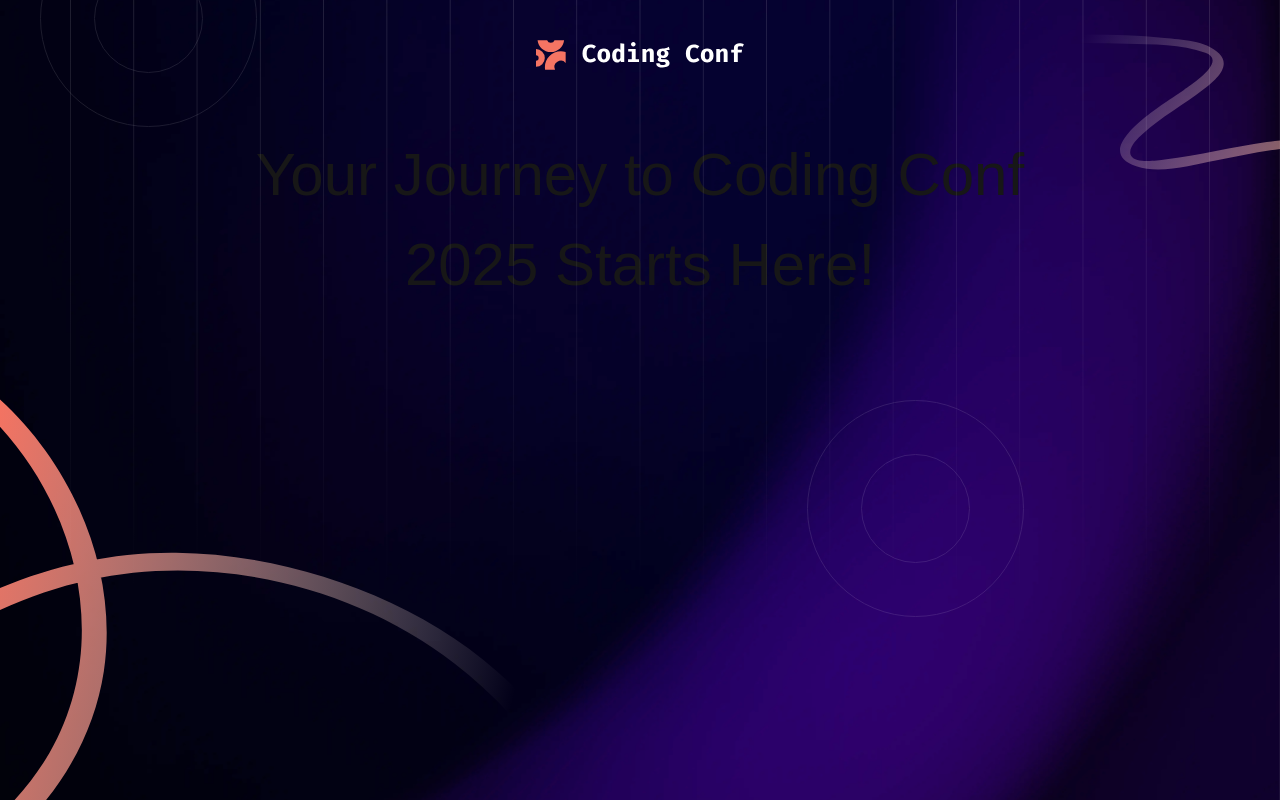
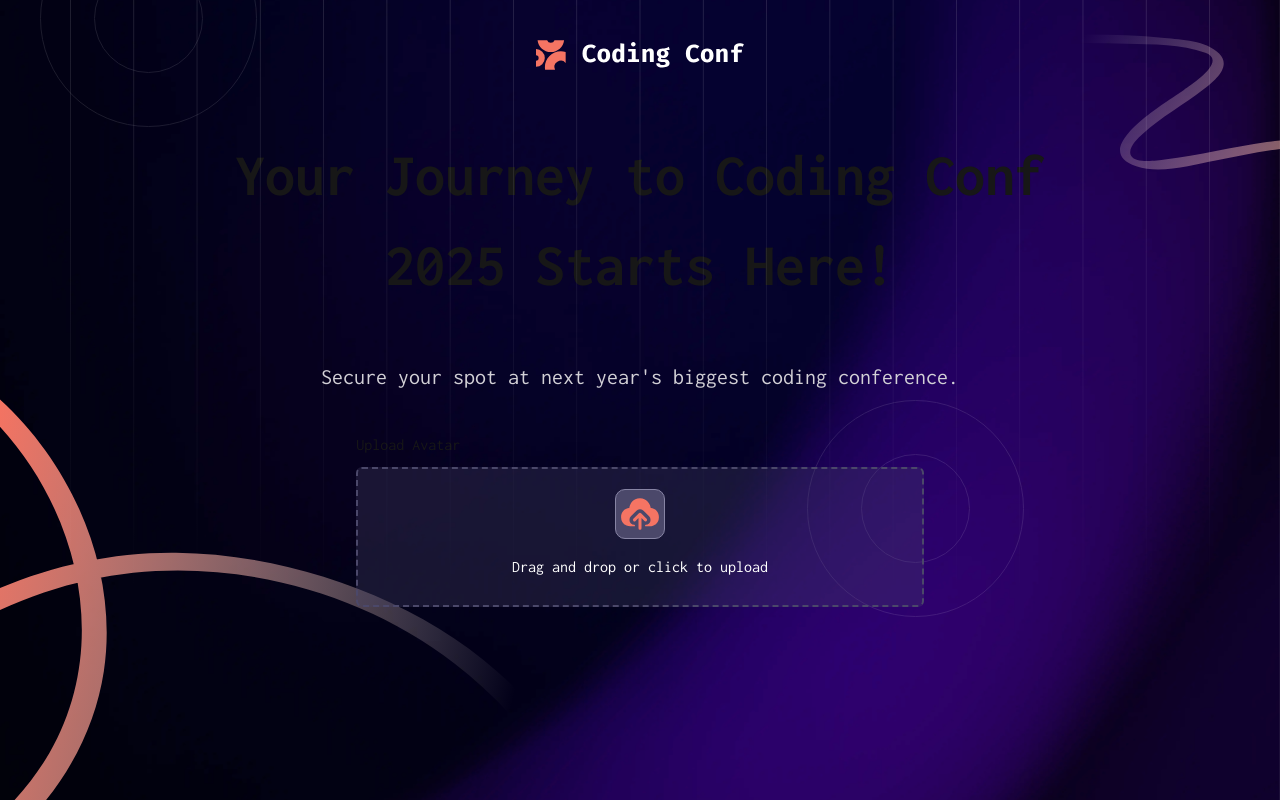
Before and after one commit to RpMoreira98/ticket-generator, a Next.js app: page / in a window 1280 px wide. Built offline with nearby package versions, Linux system fonts and the light colour scheme.

Commit message:
fetch: (add form and label)

```diff
--- a/package.json
+++ b/package.json
@@ -9,6 +9,7 @@
     "lint": "next lint"
   },
   "dependencies": {
+    "@next/font": "^14.2.15",
     "next": "15.2.0",
     "react": "^19.0.0",
     "react-dom": "^19.0.0"
--- a/src/app/components/pageRegister/index.tsx
+++ b/src/app/components/pageRegister/index.tsx
@@ -1,4 +1,5 @@
 "use client"
+
 
 export function PageRegister () {
     return (
@@ -7,7 +8,16 @@ export function PageRegister () {
             <img src="/logo-full.svg" alt="Logo" className=""/>
         </header>
         <div>
-            <h1 className="pt-[20px] pl-[50px] pr-[50px] text-[60px] w-[946px] text-center font-inconsolata">Your Journey to Coding Conf 2025 Starts Here!</h1>
+            <h1 className="pt-[20px] pl-[50px] pr-[50px] text-[60px] w-[946px] text-center font-inconsolata font-bold" >Your Journey to Coding Conf 2025 Starts Here!</h1>
+            <p className="pt-[50px] w-[100%] m-auto text-[22px] text-center text-[#d2d0d6]">Secure your spot at next year's biggest coding conference.</p>
+            <form action="" className="flex flex-col w-[60%] mt-[40px] mr-auto ml-auto mb-0">
+                <label htmlFor="" className="w-[100%] m-auto">Upload Avatar</label>
+                <div className="flex flex-col justify-center items-center mb-[15px] mt-[10px] mr-0 ml-0 p-[20px] h-[140px] border-2 border-dashed border-[#4b486a] rounded-[6px] relative bg-[#4b486a4d] cursor-pointer">
+                    <input type="text" className="absolute w-[100%] h-[100%] opacity-0 cursor-pointer"/>
+                    <img src="/icon-upload.svg" alt="" className="w-[50px] h-[50px] border-1 border-solid border-[#8784a4] rounded-[10px] absolute top-[15%] transform-(-50%) bg-[#4b486a]"/>
+                    <p className="mt-[60px] text-white font-light">Drag and drop or click to upload</p>
+                </div>
+            </form>
         </div>
        </div>
     )
--- a/src/app/globals.css
+++ b/src/app/globals.css
@@ -7,23 +7,30 @@
 }
 
 @font-face {
-  font-family: "inconsolata-bold";
-  src: url("/public/fonts/inconsolata/Inconsolata-Bold.ttf") format("truetype");
-  font-weight: normal;
+  font-family: "Inconsolata";
+  src: url("/fonts/inconsolata/Inconsolata-Bold.ttf") format("truetype");
+  font-weight: 700;
   font-display: swap;
 }
 
 @font-face {
-  font-family: "inconsolata-regular";
-  src: url("/public/fonts/inconsolata/Inconsolata-Regular.ttf") format("truetype");
-  font-weight: normal;
+  font-family: "Inconsolata";
+  src: url("/fonts/inconsolata/Inconsolata-Light.ttf") format("truetype");
+  font-weight: 400;
   font-display: swap;
 }
 
 @font-face {
-  font-family: "inconsolata-semiBold";
-  src: url("/public/fonts/inconsolata/Inconsolata-SemiBold.ttf") format("truetype");
-  font-weight: normal;
+  font-family: "Inconsolata";
+  src: url("/fonts/inconsolata/Inconsolata-Regular.ttf") format("truetype");
+  font-weight: 400;
+  font-display: swap;
+}
+
+@font-face {
+  font-family: "Inconsolata";
+  src: url("/fonts/inconsolata/Inconsolata-SemiBold.ttf") format("truetype");
+  font-weight: 600;
   font-display: swap;
 }
 
@@ -42,5 +49,5 @@
 body {
   color: var(--foreground);
   background: var(--background);
-  font-family: Arial, Helvetica, sans-serif;
+  font-family: "Inconsolata", monospace !important;
 }
--- a/tailwind.config.js
+++ b/tailwind.config.js
@@ -4,9 +4,7 @@ module.exports = {
   theme: {
     extend: {
       fontFamily: {
-        inconsolata: ["Inconsolata-regular", "sans-serif"],
-        inconsolataBold: ["Inconsolata-bold", "sans-serif"],
-        inconsolataSemiBold: ["Inconsolata-semiBold", "sans-serif"],
+        inconsolata: ["Inconsolata", "monospace"]
       },
     },
   },
```
Also changed, not shown: public/fonts/inconsolata/Inconsolata-Light.ttf (added), 1 other file (tests, documents, lock files or other folders).
